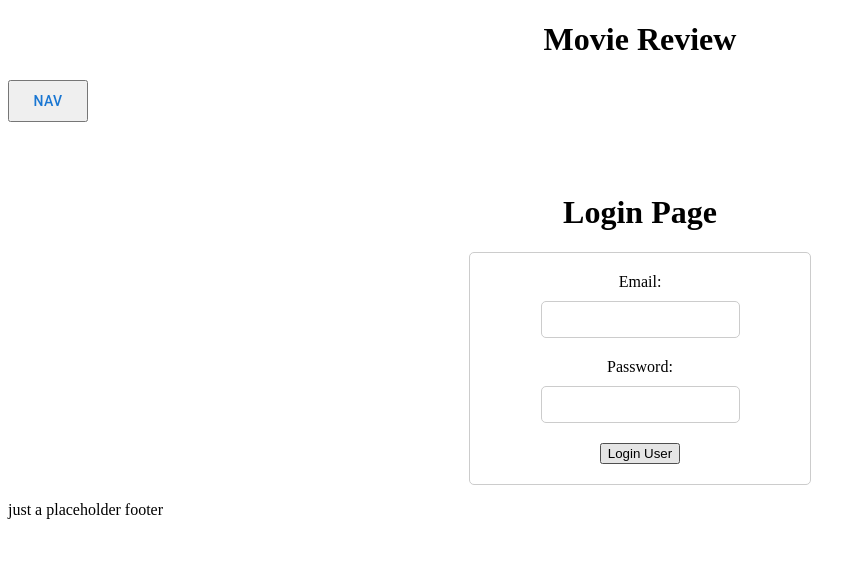
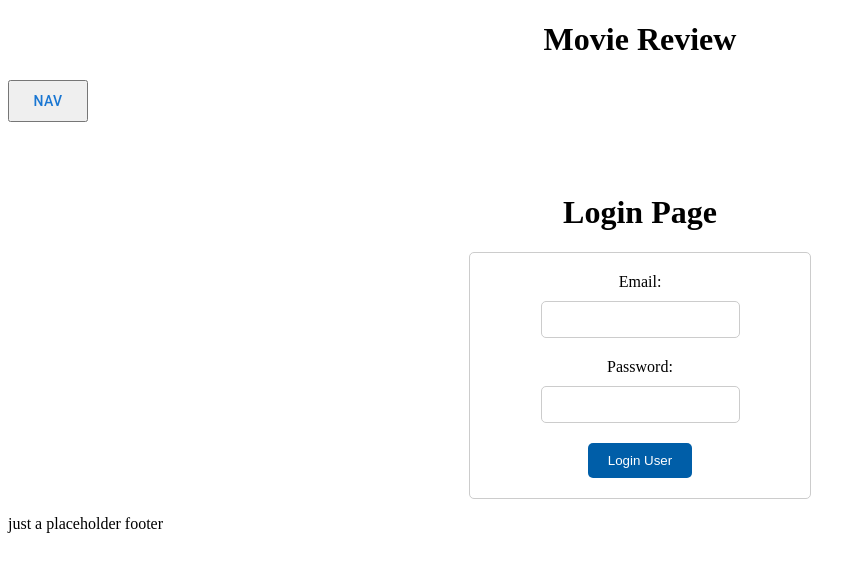
Before and after one commit to Quailll/project-3, a React (Create React App) app in the folder client/: page /login in a window 1280 px wide. In both pictures the pointer is over the button "Login User". Shown: the top 572 px of the page, without its empty margins (0-867 px from the left). Built offline with nearby package versions, Linux system fonts and the light colour scheme.

Commit message:
fixed css code

```diff
--- a/client/src/app.css
+++ b/client/src/app.css
@@ -118,7 +118,7 @@
   border: 1px solid #ccc;
 }
 
-.login-button {
+.login-btn {
   padding: 10px 20px;
   background-color: #0077c2;
   color: #fff;
@@ -127,6 +127,6 @@
   cursor: pointer;
 }
 
-.login-button:hover {
+.login-btn:hover {
   background-color: #005ea8;
 }
```
